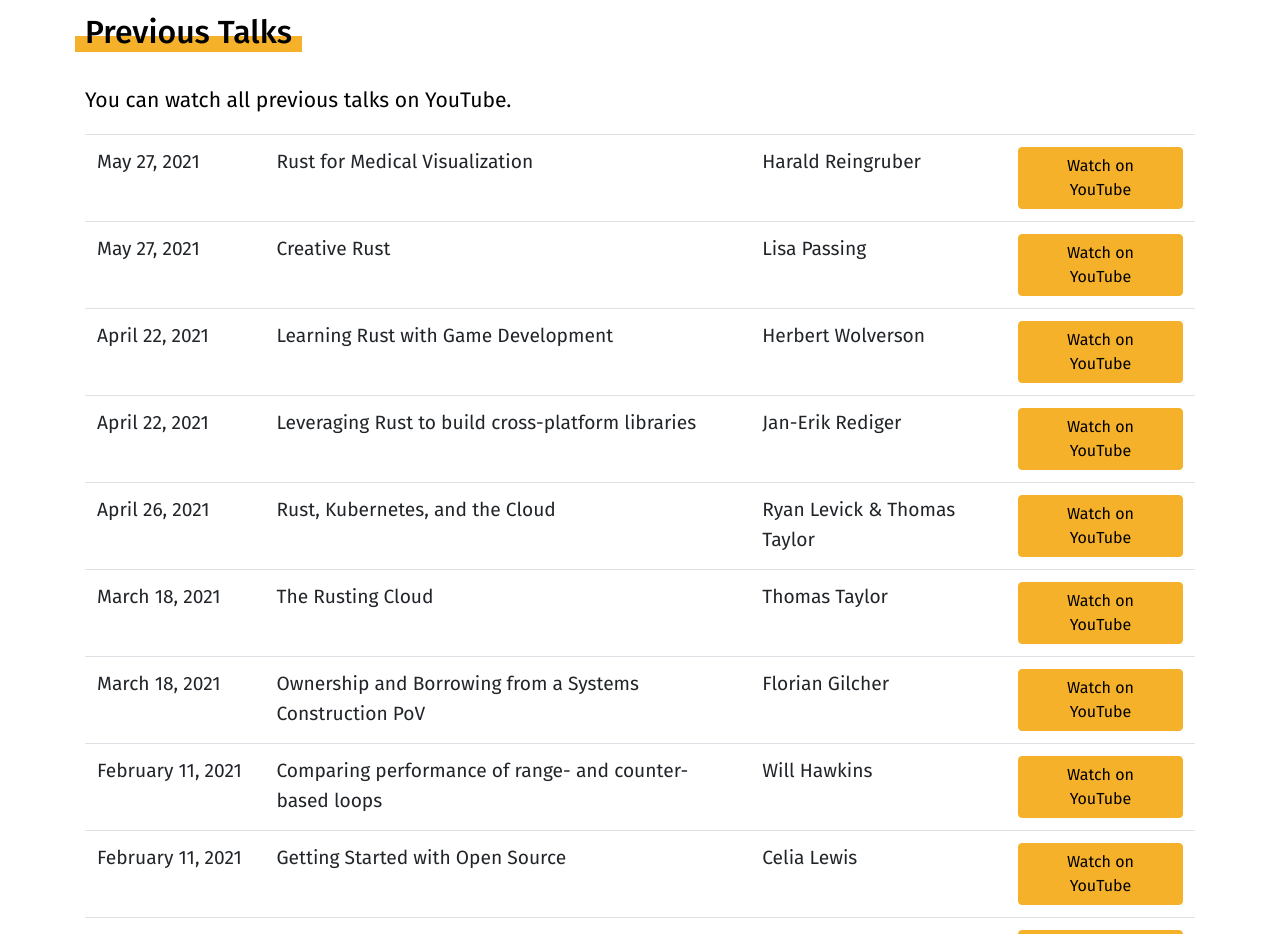
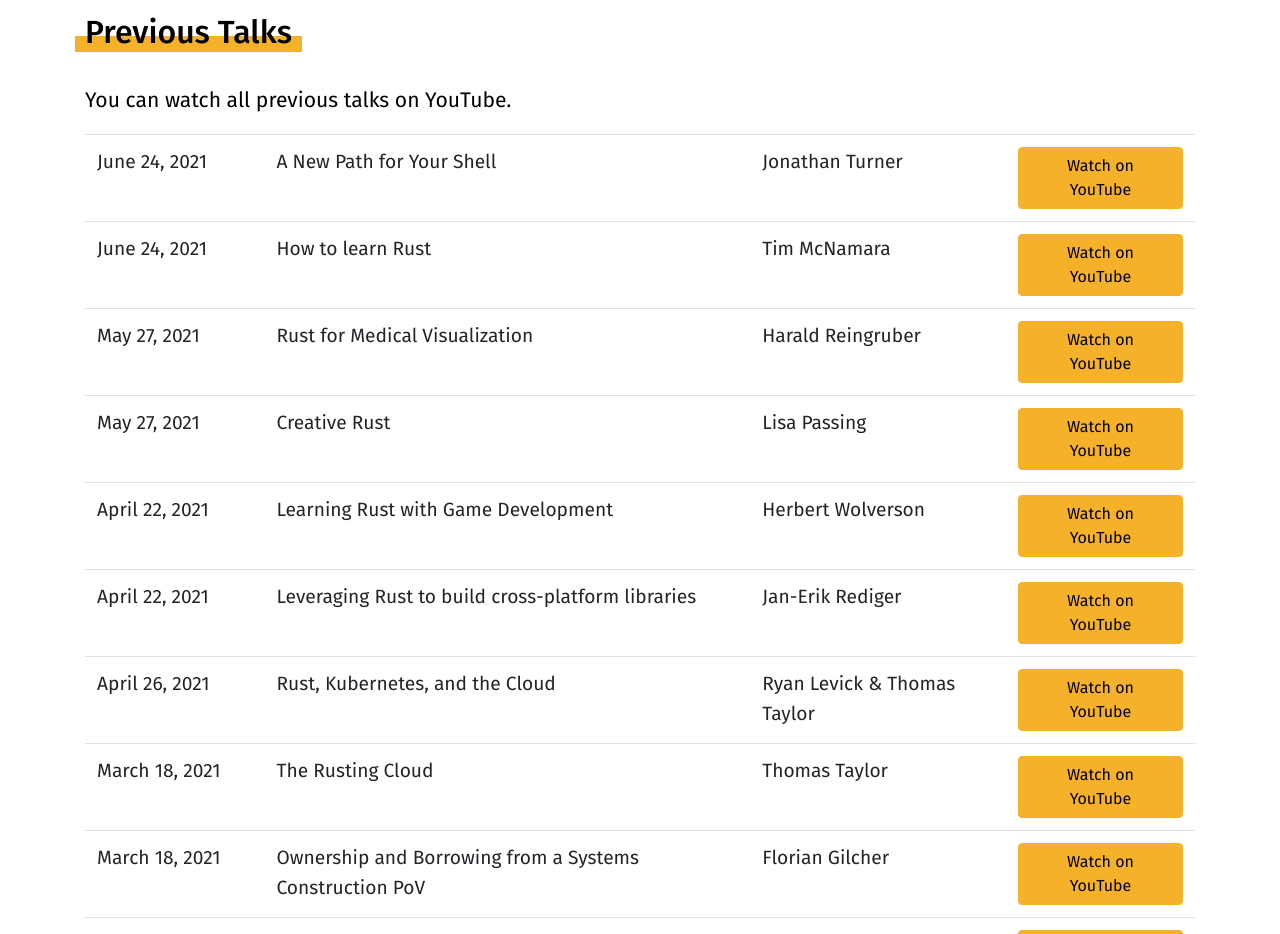
Before and after one commit to coding-club-linz/rust-linz, a website: page index.html in a window 1280 px wide. Shown: the part 3520-4454 px from the top of the page. Drawn offline with nearby package versions, Linux system fonts and the light colour scheme; files that its build step writes are made by us from their sources.

Commit message:
Videos for June 24

```diff
--- a/index.html
+++ b/index.html
@@ -318,6 +318,23 @@
                     <p class="lead">You can watch all previous talks on YouTube.</p>
                     <table class="table table-bottom-line">
                         <tr>
+                            <td>June 24, 2021</td>
+                            <td>A New Path for Your Shell</td>
+                            <td>Jonathan Turner</td>
+                            <td><a class="btn"
+                                    href="https://www.youtube.com/watch?v=pNPQ4_tTKuc&list=PL85XCvVPmGQgL3lqQD5ivLNLfdAdxbE_u"
+                                    target="_blank">Watch on YouTube</a></td>
+                        </tr>
+                        <tr>
+                            <td>June 24, 2021</td>
+                            <td>How to learn Rust</td>
+                            <td>Tim McNamara</td>
+                            <td><a class="btn"
+                                    href="https://www.youtube.com/watch?v=sDtQaO5_SOw&list=PL85XCvVPmGQgL3lqQD5ivLNLfdAdxbE_u"
+                                    target="_blank">Watch on YouTube</a></td>
+                        </tr>
+
+                        <tr>
                             <td>May 27, 2021</td>
                             <td>Rust for Medical Visualization</td>
                             <td>Harald Reingruber</td>
```
